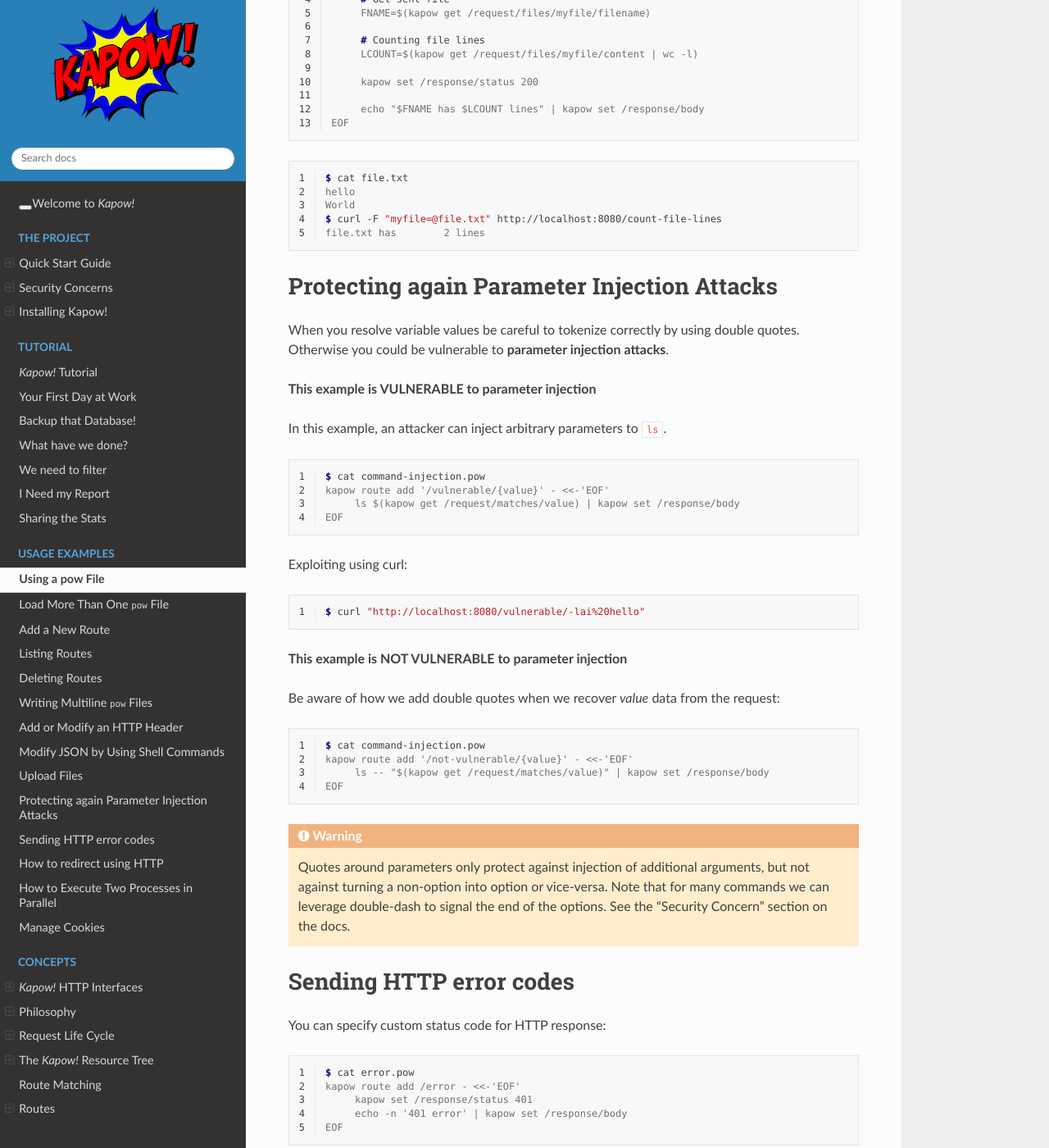
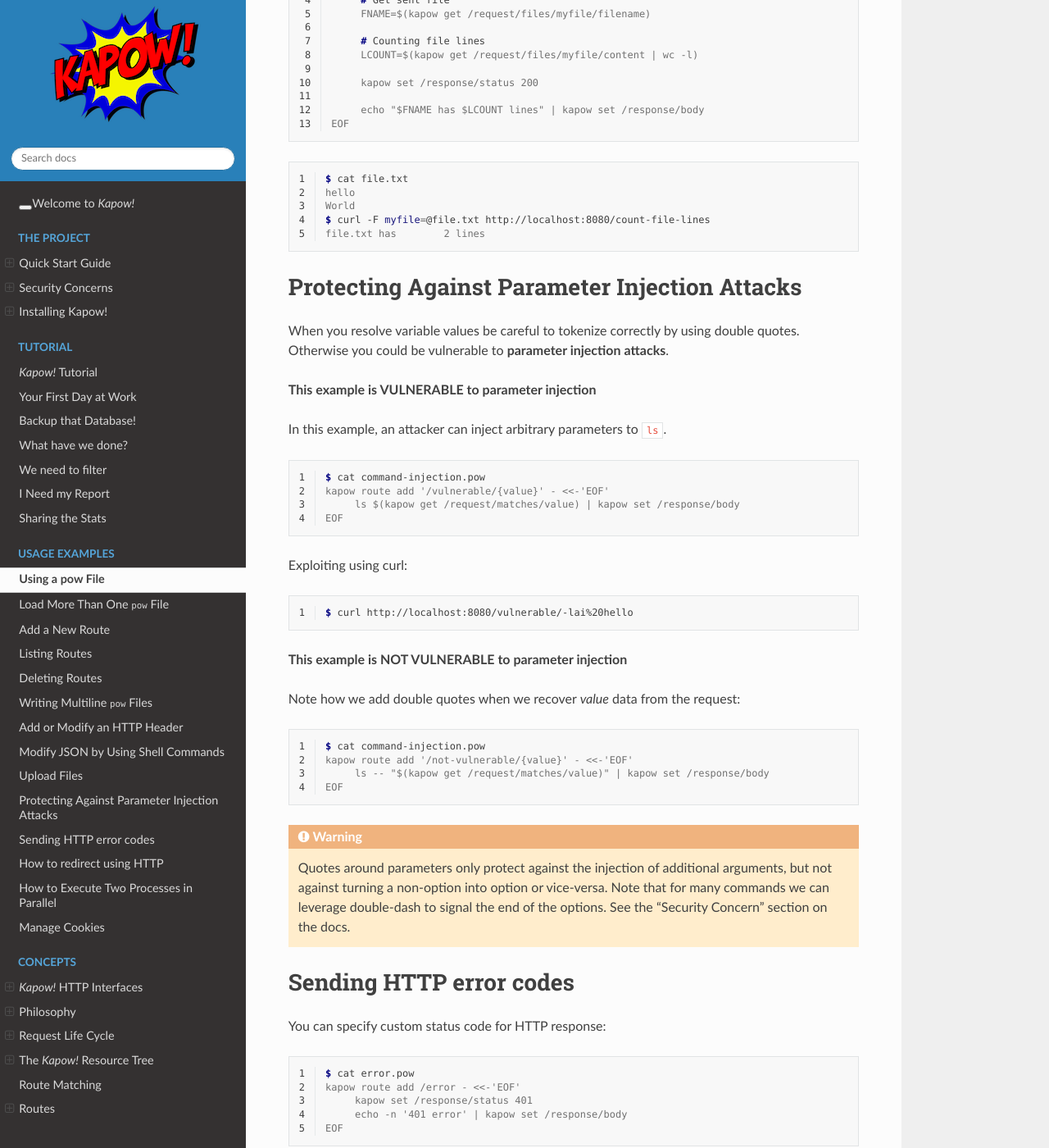
Before and after one commit to BBVA/kapow, a Sphinx documentation site: the page built from docs/source/examples/index.rst, in a window 1280 px wide and 1400 px high, scrolled down 5838 px. Shown: the whole window at 82% size. Built offline with Sphinx 7.4.7 and the Read the Docs theme 2.0.0, drawn with Linux system fonts in a browser that asks for light colours; some of the changed text lies outside the part shown.

Commit message:
doc: style fixes

```diff
--- a/docs/source/examples/index.rst
+++ b/docs/source/examples/index.rst
@@ -54,7 +54,6 @@
     Be aware that if you register more than one route with exactly the
     same path, only the first route added will be used.
 
-
 **GET route**
 
 Defining a route:
@@ -72,7 +71,6 @@
 
    $ curl http://localhost:8080/my/route
    hello world
-
 
 **POST route**
 
@@ -177,11 +175,11 @@
 .. warning::
 
     Be aware of the **"-"** at the end of the ``kapow route add`` command.
-    It tells ``kapow route add`` to read commands from the :samp:`stdin`.
+    It tells ``kapow route add`` to read commands from :samp:`stdin`.
 
 .. warning::
 
-    If you want to learn more of multiline usage, see: `Here Doc
+    If you want to learn more about multiline usage, see: `Here Doc
     <https://en.wikipedia.org/wiki/Here_document>`_
 
 
@@ -245,16 +243,16 @@
 
 .. note::
 
-    Nowadays Web services are JSON-based so making your script JSON aware is
+    Nowadays Web services are JSON-based, so making your script JSON aware is
     probably a good choice.  In order to be able to extract data from a JSON
     document as well as composing JSON documents from a script, you can leverage
     `jq <https://https://stedolan.github.io/jq/>`_.
 
 
-**Example 1**
+**Example #1**
 
 In this example our *Kapow!* service will receive a JSON value with an incorrect
-date, then our ``.pow`` file will fix it and return the correct value to the user.
+date, then our ``pow`` file will fix it and return the correct value to the user.
 
 .. code-block:: console
    :linenos:
@@ -276,9 +274,9 @@
    }
 
 
-**Example 2**
+**Example #2**
 
-In this example we extract the name field from the incoming JSON document in
+In this example we extract the ``name`` field from the incoming JSON document in
 order to generate a two-attribute JSON response.
 
 .. code-block:: console
@@ -309,8 +307,7 @@
 Upload Files
 ++++++++++++
 
-
-**Example 1**
+**Example #1**
 
 Uploading a file using *Kapow!* is very simple:
 
@@ -358,12 +355,12 @@
    $ cat file.txt
    hello
    World
-   $ curl -F "myfile=@file.txt" http://localhost:8080/count-file-lines
+   $ curl -F myfile=@file.txt http://localhost:8080/count-file-lines
    file.txt has        2 lines
 
 
-Protecting again Parameter Injection Attacks
-++++++++++++++++++++++++++++++++++++++++++++
+Protecting Against Parameter Injection Attacks
+++++++++++++++++++++++++++++++++++++++++++++++
 
 When you resolve variable values be careful to tokenize correctly by using
 double quotes.  Otherwise you could be vulnerable to **parameter injection
@@ -386,11 +383,11 @@
 .. code-block:: console
    :linenos:
 
-   $ curl "http://localhost:8080/vulnerable/-lai%20hello"
+   $ curl http://localhost:8080/vulnerable/-lai%20hello
 
 **This example is NOT VULNERABLE to parameter injection**
 
-Be aware of how we add double quotes when we recover *value* data from the
+Note how we add double quotes when we recover *value* data from the
 request:
 
 .. code-block:: console
@@ -404,11 +401,10 @@
 
 .. warning::
 
-   Quotes around parameters only protect against injection of additional
-   arguments, but not against turning a non-option into option or
-   vice-versa.  Note that for many commands we can leverage double-dash
-   to signal the end of the options.  See the "Security Concern" section
-   on the docs.
+   Quotes around parameters only protect against the injection of additional
+   arguments, but not against turning a non-option into option or vice-versa.
+   Note that for many commands we can leverage double-dash to signal the end of
+   the options.  See the "Security Concern" section on the docs.
 
 
 Sending HTTP error codes
@@ -425,7 +421,7 @@
    	echo -n '401 error' | kapow set /response/body
    EOF
 
-Testing with curl:
+Testing with ``curl``:
 
 .. code-block:: console
    :emphasize-lines: 10
@@ -446,6 +442,7 @@
    < Content-Type: text/plain; charset=utf-8
    <
    401 error
+
 
 How to redirect using HTTP
 ++++++++++++++++++++++++++
@@ -505,6 +502,7 @@
 
     $ curl -v http://localhost:8080/parallel/10.0.0.1/10.10.10.1
 
+
 Manage Cookies
 ++++++++++++++
 
@@ -521,7 +519,7 @@
    	CURRENT_STATUS=$(kapow get /request/cookies/kapow-status)
 
    	if [ -z "$CURRENT_STATUS" ]; then
-   	        kapow set /response/cookies/Kapow-Status 'Kapow Cookie Set'
+   		kapow set /response/cookies/Kapow-Status 'Kapow Cookie Set'
    	fi
 
    	echo -n OK | kapow set /response/body
```
Also changed, not shown: other parts of docs/source/examples/index.rst (+4 -4 lines).
